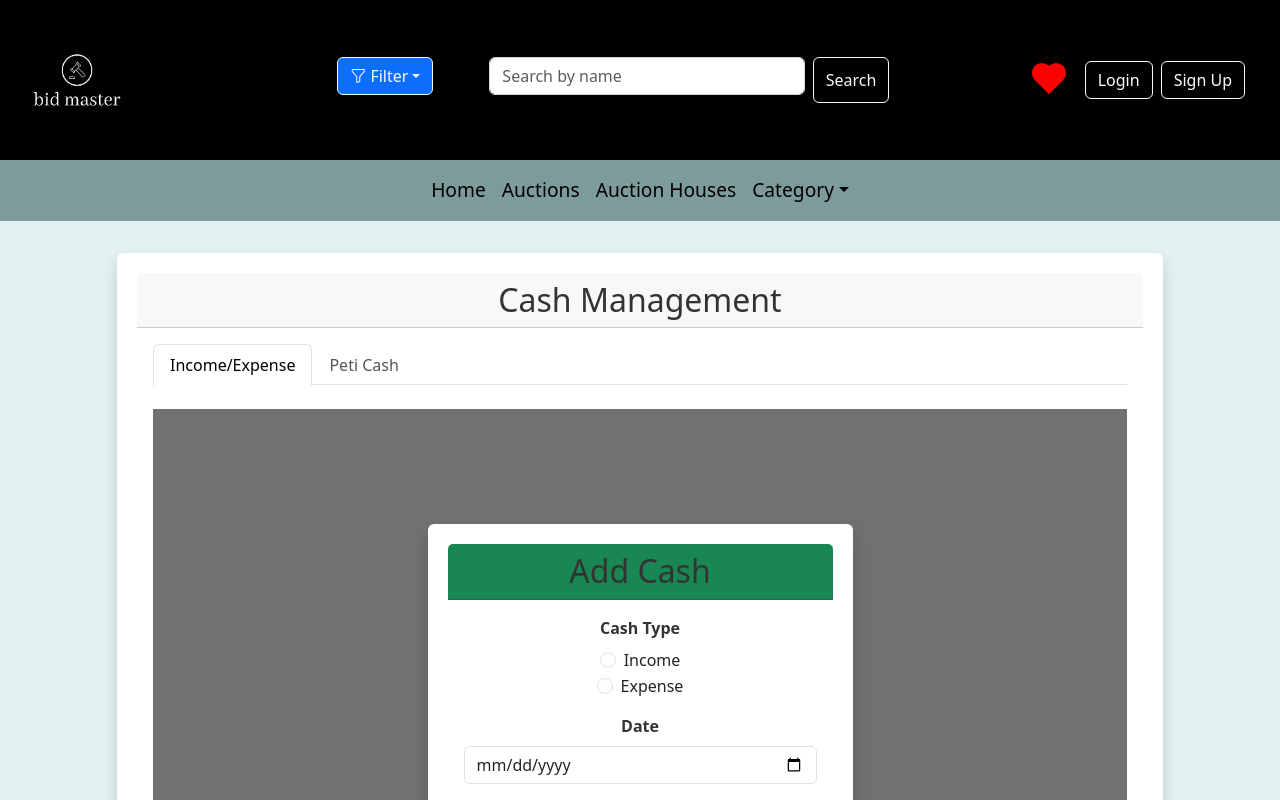
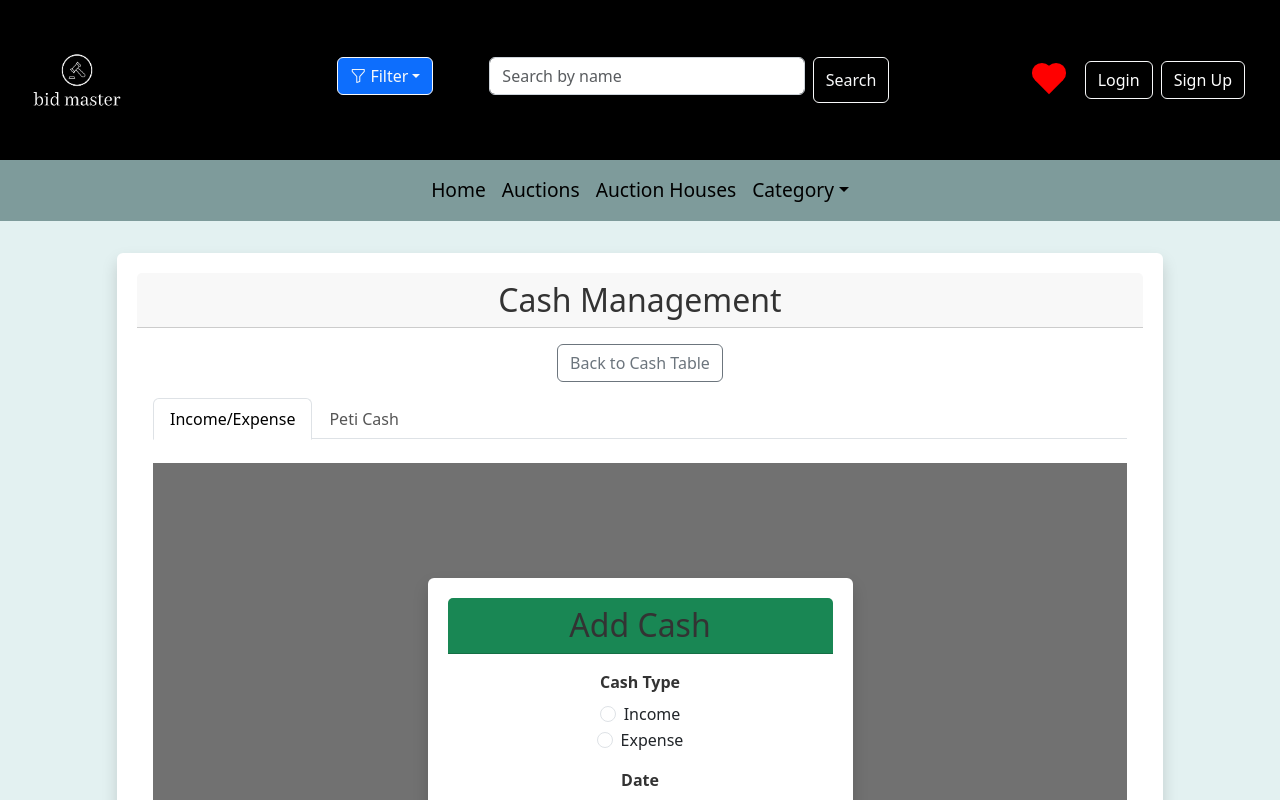
Before and after one commit to prabashwara65/Bid-Master-Auction_mern, a React (Create React App) app in the folder frontend/: page /cashForm in a window 1280 px wide. Shown: the top 800 px of the page. Built offline with nearby package versions, Linux system fonts and the light colour scheme.

Commit message:
done form logic

```diff
--- a/frontend/src/components/Cash/CashForm.js
+++ b/frontend/src/components/Cash/CashForm.js
@@ -1,13 +1,19 @@
 import React, { useState } from "react";
-import PetiCashForm from "./forms/PettiCashForm"; // Ensure this file is in the same directory
-import CashForm from "./forms/incomeExpenceForm"; // Ensure this file is in the same directory
+import { useNavigate } from "react-router-dom"; // Import useNavigate
+import PetiCashForm from "./forms/PettiCashForm";
+import CashForm from "./forms/incomeExpenceForm";
 import "bootstrap/dist/css/bootstrap.min.css";
 
 function CashManagement() {
     const [activeTab, setActiveTab] = useState("cash"); // Default to Cash form
+    const navigate = useNavigate(); // Initialize useNavigate
 
     const handleTabChange = (tab) => {
         setActiveTab(tab);
+    };
+
+    const handleBackClick = () => {
+        navigate("/cashTable"); // Navigate to /cashTable when back button is clicked
     };
 
     return (
@@ -18,6 +24,14 @@ function CashManagement() {
                         <h2 className="mb-0">Cash Management</h2>
                     </div>
                     <div className="card-body">
+                        {/* Back button */}
+                        <button
+                            className="btn btn-outline-secondary mb-3"
+                            onClick={handleBackClick}
+                        >
+                            Back to Cash Table
+                        </button>
+
                         {/* Tabs for switching between forms */}
                         <ul className="nav nav-tabs mb-4 ">
                             <li className="nav-item ">
--- a/frontend/src/components/Cash/components/CashReportPDF.js
+++ b/frontend/src/components/Cash/components/CashReportPDF.js
@@ -1,5 +1,6 @@
 import React, { useState, useEffect, useRef } from "react";
 import axios from "axios";
+// eslint-disable-next-line
 import html2pdf from "html2pdf.js";
 import { useNavigate } from "react-router-dom";
 
--- a/frontend/src/components/Salary/components/SalaryTable/StackedChart.js
+++ b/frontend/src/components/Salary/components/SalaryTable/StackedChart.js
@@ -1,4 +1,5 @@
 import React, { useState, useEffect } from 'react';
+// eslint-disable-next-line
 import {
   BarChart,
   Bar,
```
